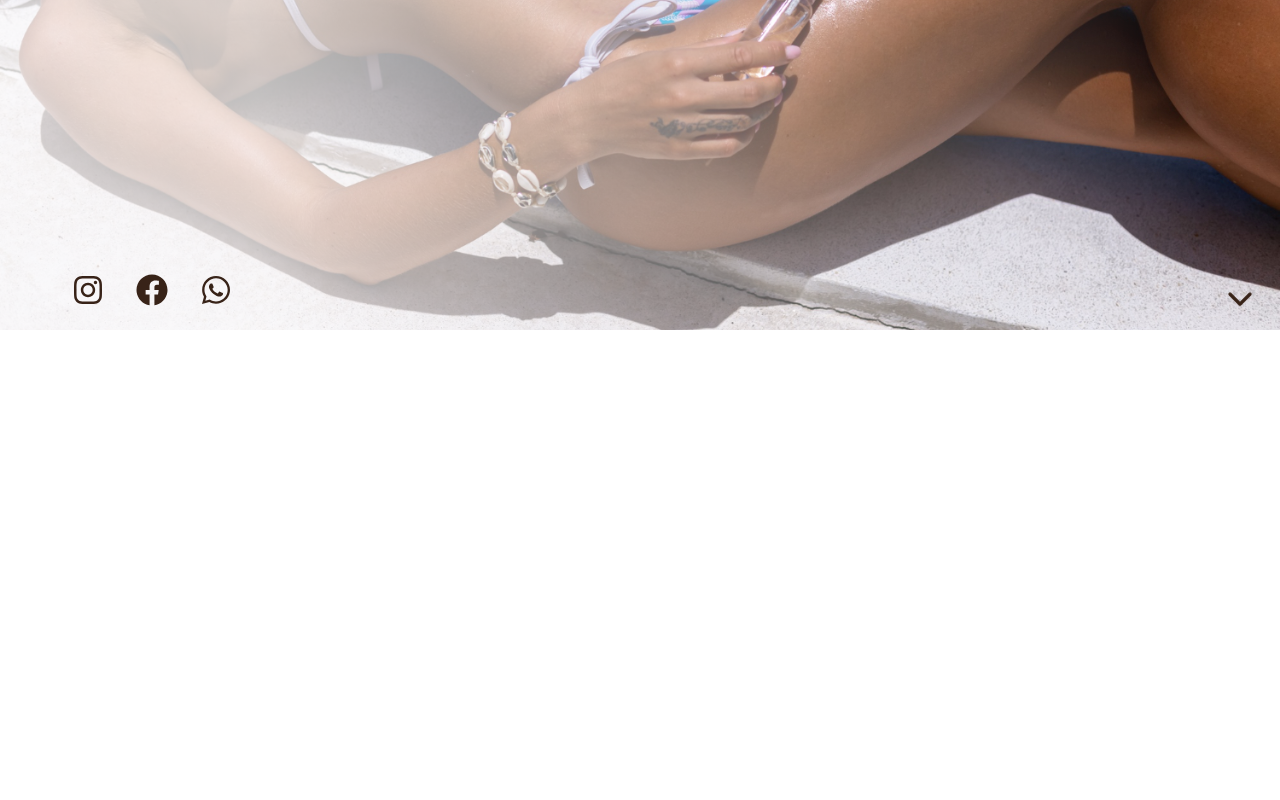
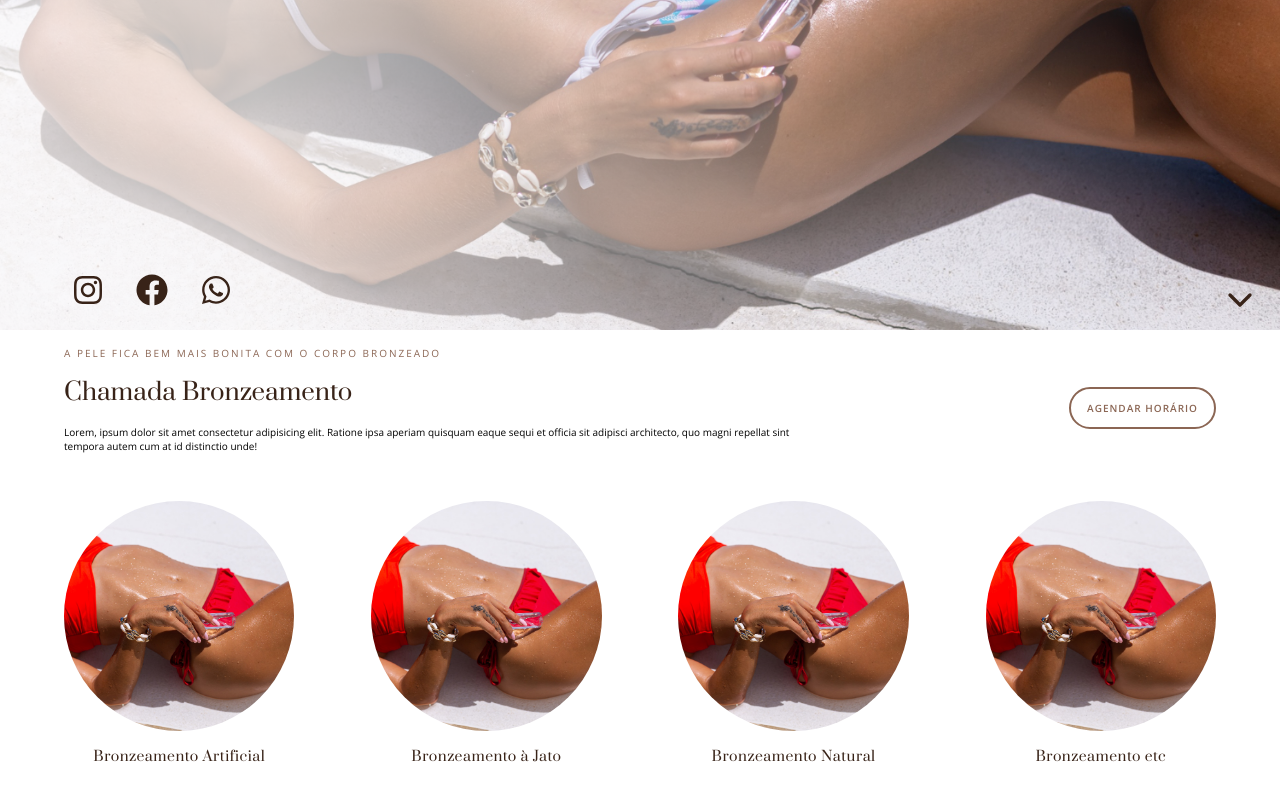
Before and after one commit to JosueFS/studiorb, a Next.js app: page / in a window 1280 px wide. Shown: the part 470-1270 px from the top of the page. Before the commit the page ends 800 px from the top, so only its background shows below. Built offline with nearby package versions, Linux system fonts and the light colour scheme.

Commit message:
new: Created about page

```diff
--- /dev/null
+++ b/src/components/About/index.tsx
@@ -0,0 +1,48 @@
+import Button from 'components/Button';
+import { Container, TextContainer, Techniques } from './styles';
+
+const About = () => {
+  return (
+    <>
+      <Container>
+        <div>
+          <TextContainer>
+            <h4>A pele fica bem mais bonita com o corpo bronzeado</h4>
+            <h2>Chamada Bronzeamento</h2>
+            <p>
+              Lorem, ipsum dolor sit amet consectetur adipisicing elit. Ratione
+              ipsa aperiam quisquam eaque sequi et officia sit adipisci
+              architecto, quo magni repellat sint tempora autem cum at id
+              distinctio unde!
+            </p>
+          </TextContainer>
+          <Button customStyle="secondary">Agendar Horário</Button>
+        </div>
+
+        <Techniques>
+          <div>
+            <img src="./img/bronzeamento.jpg" />
+            <span>Bronzeamento Artificial</span>
+          </div>
+
+          <div>
+            <img src="./img/bronzeamento.jpg" />
+            <span>Bronzeamento à Jato</span>
+          </div>
+
+          <div>
+            <img src="./img/bronzeamento.jpg" />
+            <span>Bronzeamento Natural</span>
+          </div>
+
+          <div>
+            <img src="./img/bronzeamento.jpg" />
+            <span>Bronzeamento etc</span>
+          </div>
+        </Techniques>
+      </Container>
+    </>
+  );
+};
+
+export default About;
--- /dev/null
+++ b/src/components/About/styles.ts
@@ -0,0 +1,105 @@
+import styled from 'styled-components';
+
+export const Container = styled.section`
+  height: 100vh;
+  width: 100%;
+  padding: 2vh 5vw;
+
+  display: flex;
+  flex-direction: column;
+  align-items: center;
+  gap: 32px;
+
+  > div {
+    width: 100%;
+    display: flex;
+    align-items: center;
+    justify-content: space-between;
+
+    @media handheld and (max-width: 767px),
+      screen and (max-device-width: 767px),
+      screen and (max-width: 767px) {
+      flex-direction: column;
+      gap: 32px;
+
+      a {
+        width: 100%;
+      }
+    }
+  }
+`;
+
+export const TextContainer = styled.div`
+  max-width: 60vw;
+  h4 {
+    color: ${(props) => props.theme.colors.primary};
+    font-family: 'Open Sans', sans-serif;
+    text-transform: uppercase;
+    letter-spacing: 2px;
+    font-weight: normal;
+  }
+
+  h2 {
+    font-size: 24px;
+    margin: 16px 0;
+    font-weight: lighter;
+  }
+
+  p {
+    margin-bottom: 16px;
+  }
+
+  @media handheld and (max-width: 767px),
+    screen and (max-device-width: 767px),
+    screen and (max-width: 767px) {
+    max-width: 100%;
+  }
+`;
+
+export const Techniques = styled.div`
+  display: flex;
+
+  div {
+    display: flex;
+    flex-direction: column;
+    max-width: 20vw;
+
+    img {
+      width: 18vw;
+      height: 18vw;
+      object-fit: cover;
+      border: none;
+      border-radius: 50%;
+    }
+
+    span {
+      width: 100%;
+      color: ${(props) => props.theme.colors.textPrimary};
+      font-size: 14px;
+      font-family: 'Prata', serif;
+      letter-spacing: 0.5px;
+      text-align: center;
+      margin: 16px 0;
+    }
+  }
+
+  @media handheld and (max-width: 767px),
+    screen and (max-device-width: 767px),
+    screen and (max-width: 767px) {
+    flex-direction: column;
+    gap: 32px;
+
+    div {
+      max-width: 100%;
+
+      img {
+        width: 280px;
+        height: 280px;
+      }
+
+      span {
+        font-size: 16px;
+      }
+    }
+  }
+`;
--- a/src/pages/index.tsx
+++ b/src/pages/index.tsx
@@ -1,5 +1,11 @@
+import About from 'components/About';
 import Main from 'components/Main';
 
 export default function Home() {
-  return <Main />;
+  return (
+    <>
+      <Main />
+      <About />
+    </>
+  );
 }
```
